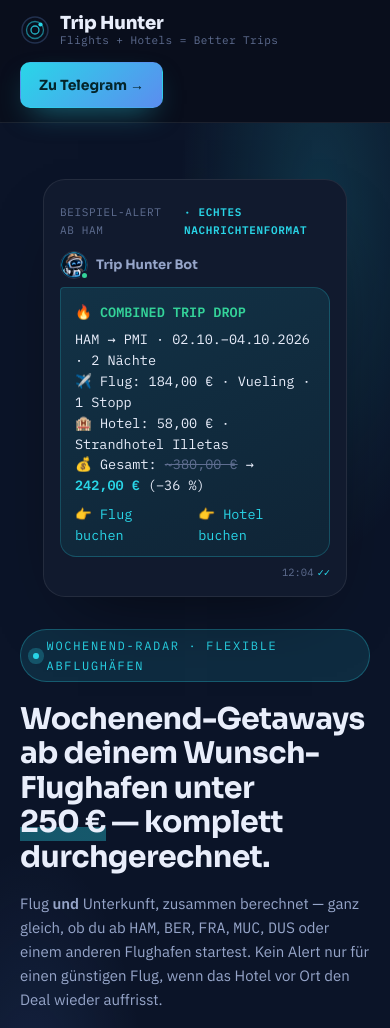
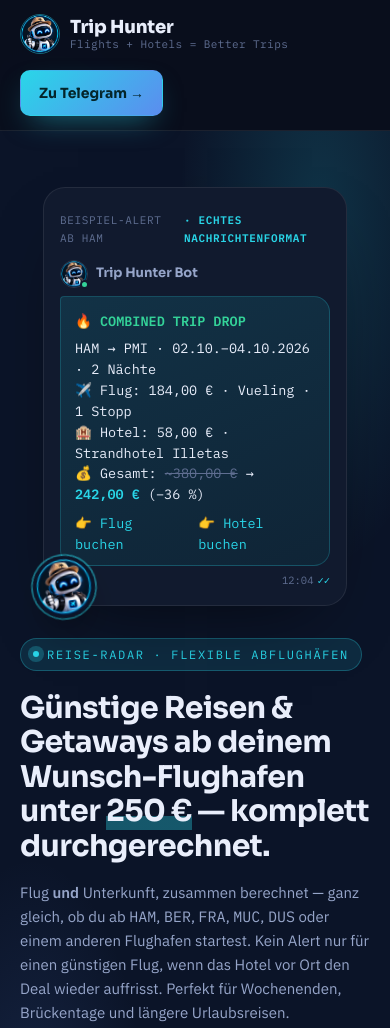
Before and after one commit to jeremyduehrkop97-art/TripHunter, a plain HTML site: page web/index.html in a window 390 px wide. Shown: the top 1028 px of the page. Drawn offline with Linux system fonts and the light colour scheme.

Commit message:
Add bot mascot to header/hero and broaden copy beyond weekends-only
- Header: replaced the abstract inline-SVG 'radar mark' logo with the
  real bot mascot (.brand-avatar, 40px, round) next to the wordmark.
- Hero: added a small decorative 'peeking in' mascot on the phone-frame
  mockup (.hero-mascot, aria-hidden) as an eye-catcher; the chat-bubble's
  existing bot avatar is unchanged.
- Copy: removed 'Wochenend-*' framing from title, meta description,
  eyebrow, h1, and the footer tagline (now 'Reise-Radar' / 'Reisen &
  Getaways' / 'Reise-Radar für Kurztrips und Urlaube'). Weekends are now
  one explicit example inside the hero-sub ('Perfekt für Wochenenden,
  Brückentage und längere Urlaubsreisen'), not the whole positioning.

```diff
--- a/web/index.html
+++ b/web/index.html
@@ -3,8 +3,8 @@
 <head>
 <meta charset="utf-8">
 <meta name="viewport" content="width=device-width, initial-scale=1">
-<title>Trip Hunter — Wochenend-Getaways ab deinem Wunsch-Flughafen</title>
-<meta name="description" content="Trip Hunter findet Wochenend-Getaways ab deinem Wunsch-Flughafen unter 250 € — Flug und Unterkunft zusammen durchgerechnet, per Telegram-Alert.">
+<title>Trip Hunter — Günstige Reisen ab deinem Wunsch-Flughafen</title>
+<meta name="description" content="Trip Hunter findet günstige Reisen & Getaways ab deinem Wunsch-Flughafen unter 250 € — Flug und Unterkunft zusammen durchgerechnet, per Telegram-Alert.">
 <link rel="preconnect" href="https://fonts.googleapis.com">
 <link rel="preconnect" href="https://fonts.gstatic.com" crossorigin>
 <link href="https://fonts.googleapis.com/css2?family=Sora:wght@600;700;800&family=IBM+Plex+Sans:wght@400;500;600&family=IBM+Plex+Mono:wght@400;500;600&display=swap" rel="stylesheet">
@@ -151,8 +151,14 @@
     color: var(--text-faint);
   }
 
-  /* radar mark: concentric rings + a blip, pure SVG, no external asset */
-  .radar-mark { flex-shrink: 0; }
+  .brand-avatar {
+    width: 40px;
+    height: 40px;
+    border-radius: 50%;
+    object-fit: cover;
+    border: 1.5px solid rgba(41, 214, 232, 0.45);
+    flex-shrink: 0;
+  }
 
   .btn {
     display: inline-flex;
@@ -292,6 +298,23 @@
     background: radial-gradient(closest-side, rgba(41, 214, 232, 0.16), transparent 72%);
     z-index: 0;
     pointer-events: none;
+  }
+
+  /* Decorative "peeking in" mascot - purely a hero eye-catcher, the
+     accessible bot identity already lives on .brand-avatar (header) and
+     .chat-avatar (inside the bubble, next to "Trip Hunter Bot"). */
+  .hero-mascot {
+    position: absolute;
+    z-index: 2;
+    bottom: -20px;
+    left: -22px;
+    width: 84px;
+    height: 84px;
+    border-radius: 50%;
+    object-fit: cover;
+    border: 3px solid var(--bg-hero);
+    box-shadow: 0 18px 38px -14px rgba(0, 0, 0, 0.6), 0 0 0 2px rgba(41, 214, 232, 0.5);
+    transform: rotate(-8deg);
   }
 
   .chat-card {
@@ -778,6 +801,7 @@
   @media (max-width: 860px) {
     .hero-grid { grid-template-columns: 1fr; }
     .phone-frame { order: -1; width: min(320px, 78vw); }
+    .hero-mascot { width: 62px; height: 62px; left: -10px; bottom: -12px; }
     .compare-grid { grid-template-columns: 1fr; }
   }
 
@@ -797,12 +821,7 @@
 <header class="site">
   <div class="wrap site-bar">
     <a class="wordmark" href="#top">
-      <svg class="radar-mark" width="30" height="30" viewBox="0 0 30 30" fill="none" aria-hidden="true">
-        <circle cx="15" cy="15" r="13" stroke="#22314f" stroke-width="1.5"/>
-        <circle cx="15" cy="15" r="8.5" stroke="#29d6e8" stroke-width="1.3" opacity="0.55"/>
-        <circle cx="15" cy="15" r="4" stroke="#29d6e8" stroke-width="1.3" opacity="0.85"/>
-        <circle cx="20.5" cy="9.5" r="2.1" fill="#29d6e8"/>
-      </svg>
+      <img class="brand-avatar" src="assets/trip-hunter-bot.png" width="40" height="40" alt="Trip Hunter Bot Maskottchen">
       <span class="wordmark-text">
         <span class="wordmark-name">Trip Hunter</span>
         <span class="wordmark-tagline">Flights + Hotels = Better Trips</span>
@@ -821,9 +840,9 @@
   <section class="hero">
     <div class="wrap hero-grid">
       <div>
-        <span class="eyebrow"><span class="eyebrow-dot" aria-hidden="true"></span>Wochenend-Radar · flexible Abflughäfen</span>
+        <span class="eyebrow"><span class="eyebrow-dot" aria-hidden="true"></span>Reise-Radar · flexible Abflughäfen</span>
         <h1 class="hero-headline">
-          Wochenend-Getaways ab deinem Wunsch-Flughafen unter <span class="accent-underline">250&nbsp;€</span> —
+          Günstige Reisen &amp; Getaways ab deinem Wunsch-Flughafen unter <span class="accent-underline">250&nbsp;€</span> —
           komplett durchgerechnet.
         </h1>
         <p class="hero-sub">
@@ -831,7 +850,7 @@
           <span class="mono">HAM</span>, <span class="mono">BER</span>, <span class="mono">FRA</span>,
           <span class="mono">MUC</span>, <span class="mono">DUS</span> oder einem anderen Flughafen
           startest. Kein Alert nur für einen günstigen Flug, wenn das Hotel vor Ort den Deal
-          wieder auffrisst.
+          wieder auffrisst. Perfekt für Wochenenden, Brückentage und längere Urlaubsreisen.
         </p>
         <div class="hero-cta-row">
           <a class="btn btn-primary" id="cta-hero" href="https://t.me/triphunterfree" rel="noopener">Kostenlos auf Telegram beitreten</a>
@@ -841,6 +860,7 @@
 
       <div class="phone-frame">
         <div class="radar-ring" aria-hidden="true"></div>
+        <img class="hero-mascot" src="assets/trip-hunter-bot.png" alt="" aria-hidden="true" loading="lazy">
         <div class="chat-card">
           <span class="chat-card-tag">Beispiel-Alert ab HAM <strong>· echtes Nachrichtenformat</strong></span>
           <div class="chat-sender">
@@ -1035,7 +1055,7 @@
 <footer class="site">
   <div class="wrap footer-grid">
     <p class="footer-disclaimer">
-      Trip Hunter ist ein unabhängiger Wochenend-Trip-Radar. Buchungslinks in unseren Alerts
+      Trip Hunter ist ein unabhängiger Reise-Radar für Kurztrips und Urlaube. Buchungslinks in unseren Alerts
       können mit einem Affiliate-Tag versehen sein — das ändert nichts am Preis für dich und
       wird nie anstelle eines echten Vergleichswerts benutzt.
     </p>
@@ -1151,13 +1171,29 @@
     don't read as empty black space. It's invisible wherever a section
     already paints its own background (the hero, any card).
   - web/assets/trip-hunter-bot.png is this page's one real (non-SVG)
-    image asset - the bot's mascot avatar, shown next to "Trip Hunter
-    Bot" in the hero's chat-bubble mockup. Provided by the user as a
+    image asset - the official bot mascot, provided by the user as a
     1254x1254 PNG (~1.9 MB); downscaled to 256x256 (~115 KB) with macOS
-    `sips` before committing, since it only ever displays as a 28px
-    avatar - no reason to ship the full-resolution source for that. The
-    header's own radar-mark logo stays pure inline SVG (see its own
-    comment above), so this is a deliberate exception for a
-    photographic/rendered asset SVG can't reasonably represent, not a
-    reversal of that choice.
+    `sips` before committing (plenty for the largest use below, the 84px
+    hero-mascot, even at 2x/3x pixel density). Used in three places, all
+    referencing the same one file (no per-placement copies):
+      1. .brand-avatar (header) - replaced the earlier abstract inline-SVG
+         "radar mark" logo entirely; the real mascot reads as a much
+         stronger, more recognizable brand mark than an abstract shape.
+      2. .hero-mascot - a small, rotated, purely decorative "peeking in"
+         accent on the hero's phone-frame (aria-hidden, empty alt - the
+         accessible identity lives on the other two instances).
+      3. .chat-avatar - the bot's avatar next to "Trip Hunter Bot" inside
+         the chat-bubble mockup itself (unchanged from when this asset
+         was first added).
+  - Copy deliberately no longer says "Wochenend-*" anywhere except one
+    explicit mention inside the hero-sub's own sentence ("Perfekt für
+    Wochenenden, Brückentage und längere Urlaubsreisen") - weekends are
+    positioned as ONE use case among several now, not the product's
+    entire framing (title, meta description, eyebrow, h1, and the footer
+    tagline were all broadened from "Wochenend-Getaways"/"Wochenend-Trip-
+    Radar" to "Reisen"/"Reise-Radar" wording). Nothing about the actual
+    sampling logic changed - sampling_targets.py's real trip templates
+    (see sampling_targets.py's own docstring) still happen to be
+    weekend/long-weekend shaped; this is a positioning change, not a
+    product claim about trip length.
 -->
```
